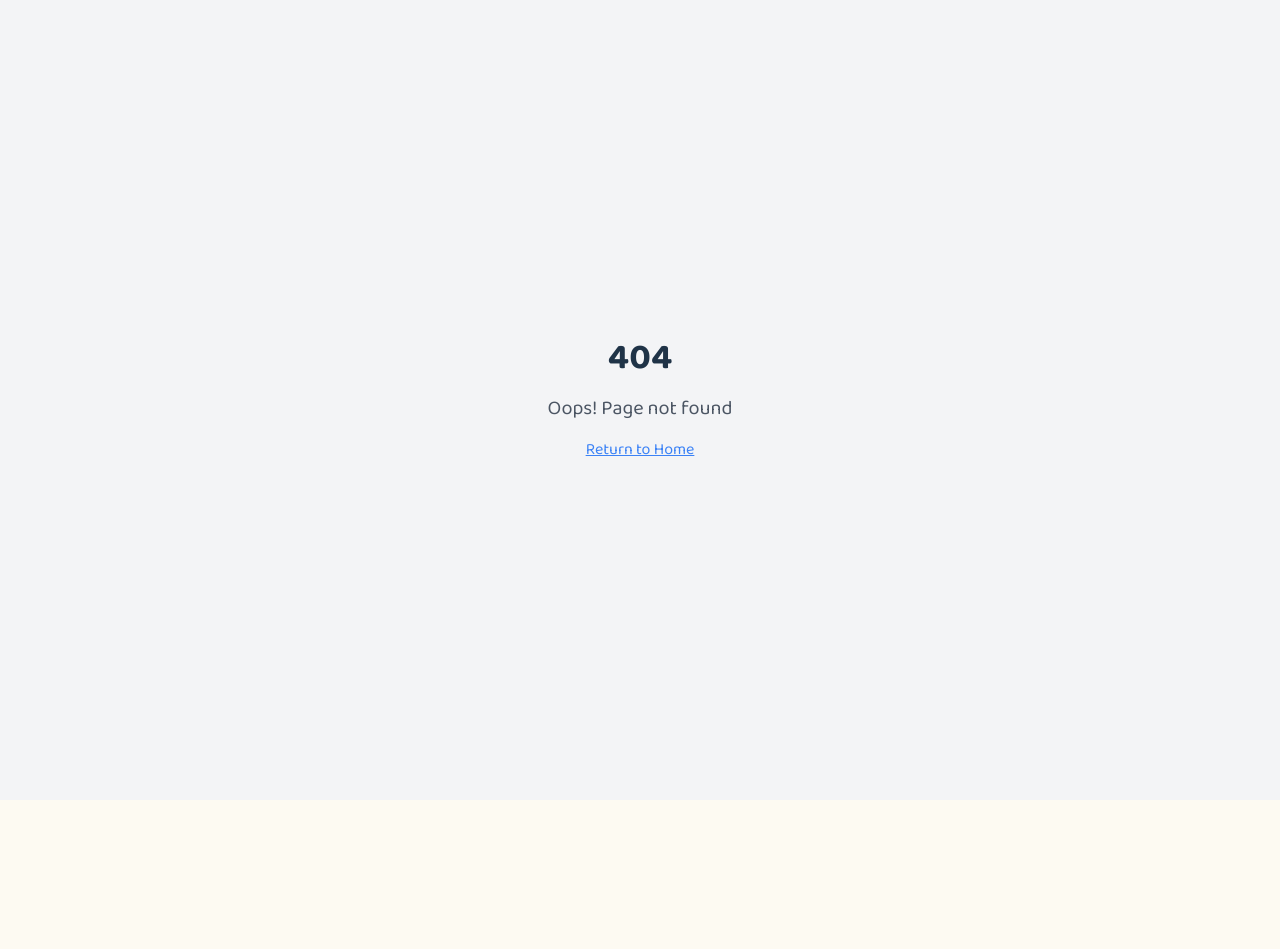
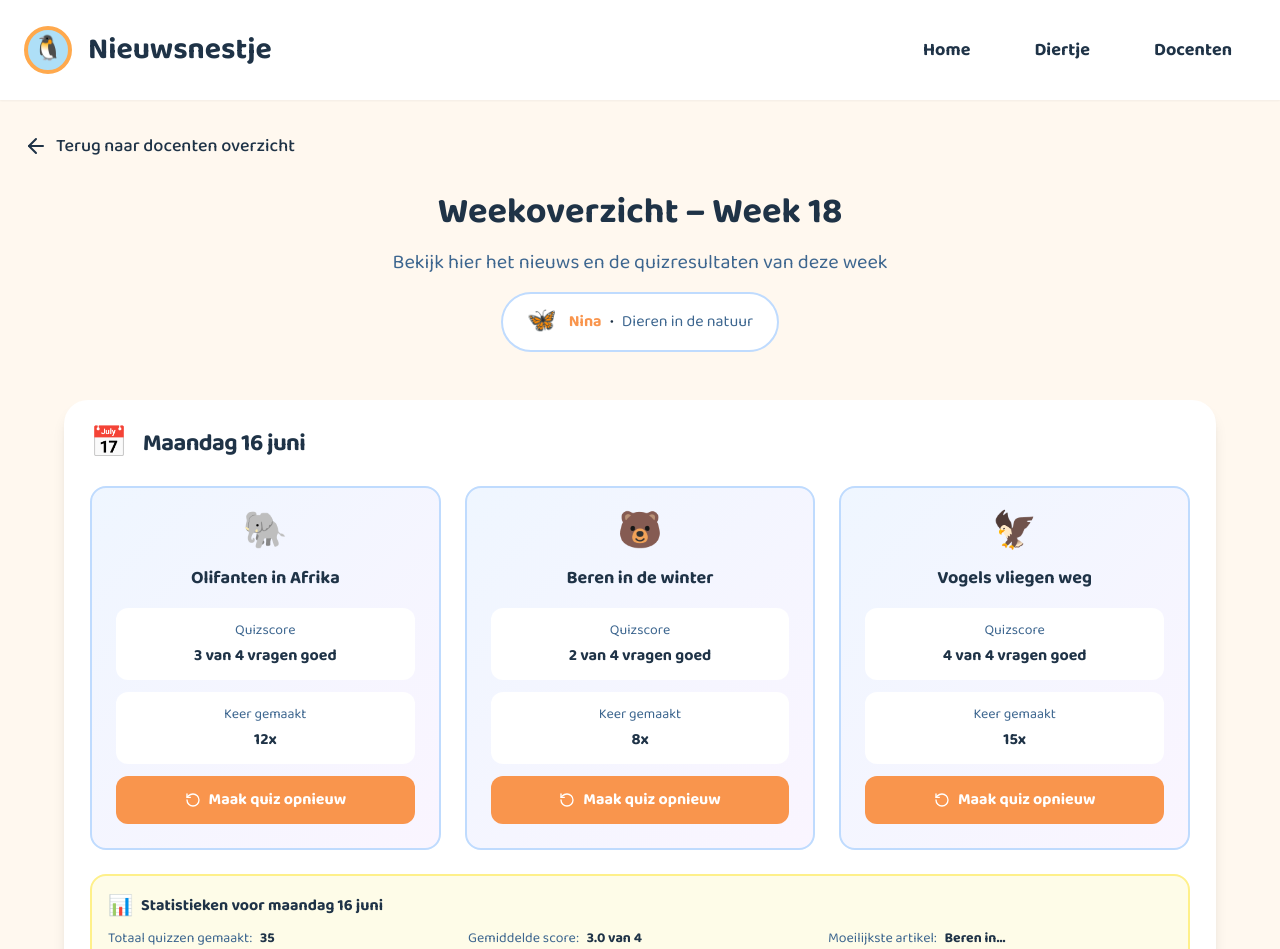
Before and after one commit to Julia246Z/Nieuwsnestje-2, a React (Vite) app: page /docenten/week/18 in a window 1280 px wide. Before the commit this address had no page. Shown: the top 949 px of the page. Before the commit the page ends 800 px from the top, so only its background shows below. Built offline with nearby package versions, Linux system fonts and the light colour scheme.

Commit message:
Feat: Implement week overview page
Adds a new page displaying a week's news articles, quiz results, and options to retake quizzes, accessible from the teachers' "Bekijk vorige weken" section.

```diff
--- a/src/App.tsx
+++ b/src/App.tsx
@@ -14,6 +14,7 @@ import NewsArticle from "./pages/NewsArticle";
 import NewsHome from "./pages/NewsHome";
 import NewsIntro from "./pages/NewsIntro";
 import Teachers from "./pages/Teachers";
+import WeekOverview from "./pages/WeekOverview";
 import NotFound from "./pages/NotFound";
 
 const queryClient = new QueryClient();
@@ -35,6 +36,7 @@ const App = () => (
           <Route path="/news/:id" element={<NewsArticle />} />
           <Route path="/news-intro" element={<NewsIntro />} />
           <Route path="/docenten" element={<Teachers />} />
+          <Route path="/docenten/week/:weekNumber" element={<WeekOverview />} />
           <Route path="*" element={<NotFound />} />
         </Routes>
       </BrowserRouter>
--- a/src/pages/Teachers.tsx
+++ b/src/pages/Teachers.tsx
@@ -1,4 +1,3 @@
-
 import { useState } from "react";
 import { Link } from "react-router-dom";
 import Navigation from "../components/Navigation";
@@ -35,11 +34,11 @@ const Teachers = () => {
   ];
 
   const weeks = [
-    { number: "Week 22", mascot: "Pip", topic: "Vliegtuigen en reizen" },
-    { number: "Week 21", mascot: "Nina", topic: "Dieren in de natuur" },
-    { number: "Week 20", mascot: "Timo", topic: "Muziek en festivals" },
-    { number: "Week 19", mascot: "Sam", topic: "Sport en gezondheid" },
-    { number: "Week 18", mascot: "Lisa", topic: "Feesten en tradities" }
+    { number: "22", mascot: "Pip", topic: "Vliegtuigen en reizen" },
+    { number: "21", mascot: "Nina", topic: "Dieren in de natuur" },
+    { number: "20", mascot: "Timo", topic: "Muziek en festivals" },
+    { number: "19", mascot: "Sam", topic: "Sport en gezondheid" },
+    { number: "18", mascot: "Lisa", topic: "Feesten en tradities" }
   ];
 
   const searchResults = [
@@ -146,13 +145,13 @@ const Teachers = () => {
                 {weeks.map((week, index) => (
                   <Link
                     key={index}
-                    to="/quiz"
+                    to={`/docenten/week/${week.number}`}
                     className="bg-gradient-to-br from-blue-50 to-purple-50 p-4 rounded-2xl border-2 border-blue-200 text-center block"
                   >
                     <div className="text-2xl mb-2">
                       {index === 0 ? "🐣" : index === 1 ? "🦋" : index === 2 ? "🎵" : index === 3 ? "⚽" : "🎉"}
                     </div>
-                    <h4 className="font-bold text-foreground mb-1">{week.number}</h4>
+                    <h4 className="font-bold text-foreground mb-1">Week {week.number}</h4>
                     <p className="text-sm font-bold text-primary mb-1">{week.mascot}</p>
                     <p className="text-xs text-muted-foreground">{week.topic}</p>
                   </Link>
--- /dev/null
+++ b/src/pages/WeekOverview.tsx
@@ -0,0 +1,200 @@
+
+import { useState } from "react";
+import { Link, useParams } from "react-router-dom";
+import Navigation from "../components/Navigation";
+import { ArrowLeft, Download, RotateCcw } from "lucide-react";
+import { Card, CardContent, CardHeader, CardTitle } from "@/components/ui/card";
+
+const WeekOverview = () => {
+  const { weekNumber } = useParams();
+
+  // Voorbeeld data voor een week - in werkelijkheid zou dit van een API komen
+  const weekData = {
+    21: {
+      mascot: "Nina",
+      topic: "Dieren in de natuur",
+      days: [
+        {
+          date: "Maandag 16 juni",
+          articles: [
+            { id: 1, title: "Olifanten in Afrika", icon: "🐘", score: "3 van 4", attempts: 12 },
+            { id: 2, title: "Beren in de winter", icon: "🐻", score: "2 van 4", attempts: 8 },
+            { id: 3, title: "Vogels vliegen weg", icon: "🦅", score: "4 van 4", attempts: 15 }
+          ]
+        },
+        {
+          date: "Dinsdag 17 juni",
+          articles: [
+            { id: 4, title: "Vissen in de zee", icon: "🐟", score: "3 van 4", attempts: 10 },
+            { id: 5, title: "Konijnen in het bos", icon: "🐰", score: "2 van 4", attempts: 6 },
+            { id: 6, title: "Leeuwen jagen samen", icon: "🦁", score: "3 van 4", attempts: 11 }
+          ]
+        },
+        {
+          date: "Woensdag 18 juni",
+          articles: [
+            { id: 7, title: "Pinguïns op ijs", icon: "🐧", score: "4 van 4", attempts: 13 },
+            { id: 8, title: "Slangen kruipen stil", icon: "🐍", score: "1 van 4", attempts: 7 },
+            { id: 9, title: "Apen in de boom", icon: "🐵", score: "3 van 4", attempts: 9 }
+          ]
+        },
+        {
+          date: "Donderdag 19 juni",
+          articles: [
+            { id: 10, title: "Honden blaffen hard", icon: "🐕", score: "4 van 4", attempts: 14 },
+            { id: 11, title: "Katten slapen veel", icon: "🐱", score: "3 van 4", attempts: 12 },
+            { id: 12, title: "Paarden rennen snel", icon: "🐎", score: "2 van 4", attempts: 8 }
+          ]
+        },
+        {
+          date: "Vrijdag 20 juni",
+          articles: [
+            { id: 13, title: "Vlinders zijn mooi", icon: "🦋", score: "4 van 4", attempts: 16 },
+            { id: 14, title: "Bijen maken honing", icon: "🐝", score: "3 van 4", attempts: 11 },
+            { id: 15, title: "Kikkers in de vijver", icon: "🐸", score: "2 van 4", attempts: 9 }
+          ]
+        }
+      ]
+    }
+  };
+
+  const currentWeek = weekData[weekNumber as keyof typeof weekData] || weekData[21];
+
+  return (
+    <div className="min-h-screen bg-[#FFF8EF]">
+      <Navigation />
+
+      <div className="container mx-auto px-6 py-8">
+        {/* Terug knop */}
+        <div className="mb-8">
+          <Link to="/docenten" className="flex items-center text-foreground hover:text-primary">
+            <ArrowLeft className="w-6 h-6 mr-2" />
+            <span className="text-lg font-medium">Terug naar docenten overzicht</span>
+          </Link>
+        </div>
+
+        {/* Titel en uitleg */}
+        <div className="text-center mb-12">
+          <h2 className="text-4xl font-bold text-foreground mb-4">
+            Weekoverzicht – Week {weekNumber}
+          </h2>
+          <p className="text-xl text-muted-foreground">
+            Bekijk hier het nieuws en de quizresultaten van deze week
+          </p>
+          <div className="mt-4 inline-flex items-center bg-white px-6 py-3 rounded-full border-2 border-blue-200">
+            <span className="text-2xl mr-3">🦋</span>
+            <span className="font-bold text-primary">{currentWeek.mascot}</span>
+            <span className="mx-2">•</span>
+            <span className="text-muted-foreground">{currentWeek.topic}</span>
+          </div>
+        </div>
+
+        {/* Dagindeling */}
+        <div className="max-w-6xl mx-auto space-y-8">
+          {currentWeek.days.map((day, dayIndex) => (
+            <Card key={dayIndex} className="bg-white rounded-3xl shadow-lg border-2 border-transparent">
+              <CardHeader>
+                <CardTitle className="text-2xl font-bold text-foreground flex items-center">
+                  <span className="text-3xl mr-4">📅</span>
+                  {day.date}
+                </CardTitle>
+              </CardHeader>
+              <CardContent>
+                <div className="grid grid-cols-1 md:grid-cols-3 gap-6">
+                  {day.articles.map((article, articleIndex) => (
+                    <div
+                      key={articleIndex}
+                      className="bg-gradient-to-br from-blue-50 to-purple-50 p-6 rounded-2xl border-2 border-blue-200"
+                    >
+                      {/* Artikel header */}
+                      <div className="text-center mb-4">
+                        <div className="text-4xl mb-3">{article.icon}</div>
+                        <Link
+                          to="/news/1"
+                          className="font-bold text-foreground text-lg hover:text-primary block mb-2"
+                        >
+                          {article.title}
+                        </Link>
+                      </div>
+
+                      {/* Quiz resultaten */}
+                      <div className="space-y-3">
+                        <div className="bg-white p-3 rounded-xl text-center">
+                          <p className="text-sm text-muted-foreground mb-1">Quizscore</p>
+                          <p className="font-bold text-foreground">{article.score} vragen goed</p>
+                        </div>
+
+                        <div className="bg-white p-3 rounded-xl text-center">
+                          <p className="text-sm text-muted-foreground mb-1">Keer gemaakt</p>
+                          <p className="font-bold text-foreground">{article.attempts}x</p>
+                        </div>
+
+                        {/* Quiz opnieuw maken knop */}
+                        <Link
+                          to="/quiz"
+                          className="w-full bg-primary text-white font-bold py-3 px-4 rounded-xl text-center flex items-center justify-center"
+                        >
+                          <RotateCcw className="w-4 h-4 mr-2" />
+                          Maak quiz opnieuw
+                        </Link>
+                      </div>
+                    </div>
+                  ))}
+                </div>
+
+                {/* Dag statistieken */}
+                <div className="mt-6 bg-yellow-50 p-4 rounded-2xl border-2 border-yellow-200">
+                  <h4 className="font-bold text-foreground mb-2 flex items-center">
+                    <span className="text-xl mr-2">📊</span>
+                    Statistieken voor {day.date.toLowerCase()}
+                  </h4>
+                  <div className="grid grid-cols-1 md:grid-cols-3 gap-4 text-sm">
+                    <div>
+                      <span className="text-muted-foreground">Totaal quizzen gemaakt:</span>
+                      <span className="font-bold text-foreground ml-2">
+                        {day.articles.reduce((sum, article) => sum + article.attempts, 0)}
+                      </span>
+                    </div>
+                    <div>
+                      <span className="text-muted-foreground">Gemiddelde score:</span>
+                      <span className="font-bold text-foreground ml-2">
+                        {(day.articles.reduce((sum, article) => {
+                          const score = parseInt(article.score.split(' ')[0]);
+                          return sum + score;
+                        }, 0) / day.articles.length).toFixed(1)} van 4
+                      </span>
+                    </div>
+                    <div>
+                      <span className="text-muted-foreground">Moeilijkste artikel:</span>
+                      <span className="font-bold text-foreground ml-2">
+                        {day.articles.reduce((prev, current) => {
+                          const prevScore = parseInt(prev.score.split(' ')[0]);
+                          const currentScore = parseInt(current.score.split(' ')[0]);
+                          return prevScore < currentScore ? prev : current;
+                        }).title.split(' ').slice(0, 2).join(' ')}...
+                      </span>
+                    </div>
+                  </div>
+                </div>
+              </CardContent>
+            </Card>
+          ))}
+        </div>
+
+        {/* Export optie */}
+        <div className="max-w-6xl mx-auto mt-12">
+          <Card className="bg-white rounded-3xl shadow-lg border-2 border-transparent">
+            <CardContent className="p-8 text-center">
+              <button className="bg-primary text-white font-bold text-lg px-8 py-4 rounded-full flex items-center justify-center mx-auto">
+                <Download className="w-5 h-5 mr-3" />
+                Download quizresultaten van Week {weekNumber}
+              </button>
+            </CardContent>
+          </Card>
+        </div>
+      </div>
+    </div>
+  );
+};
+
+export default WeekOverview;
```
